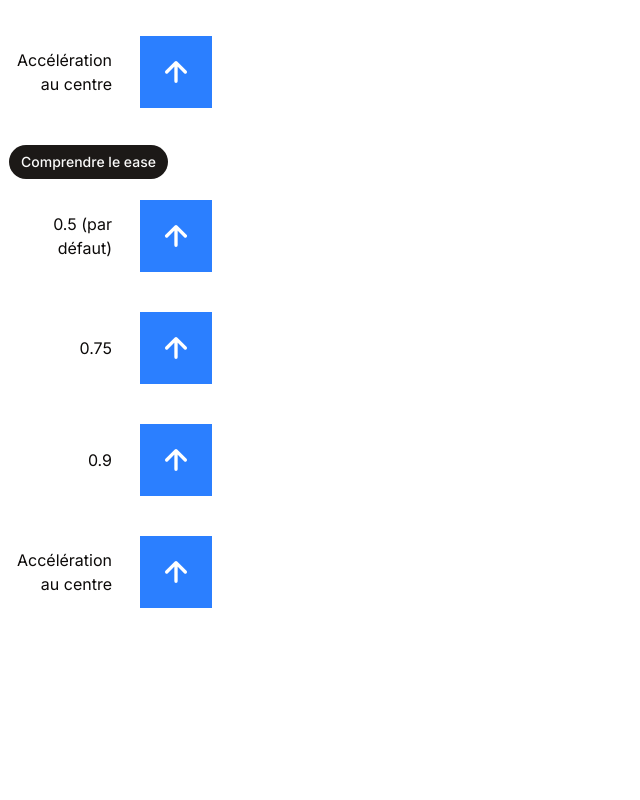
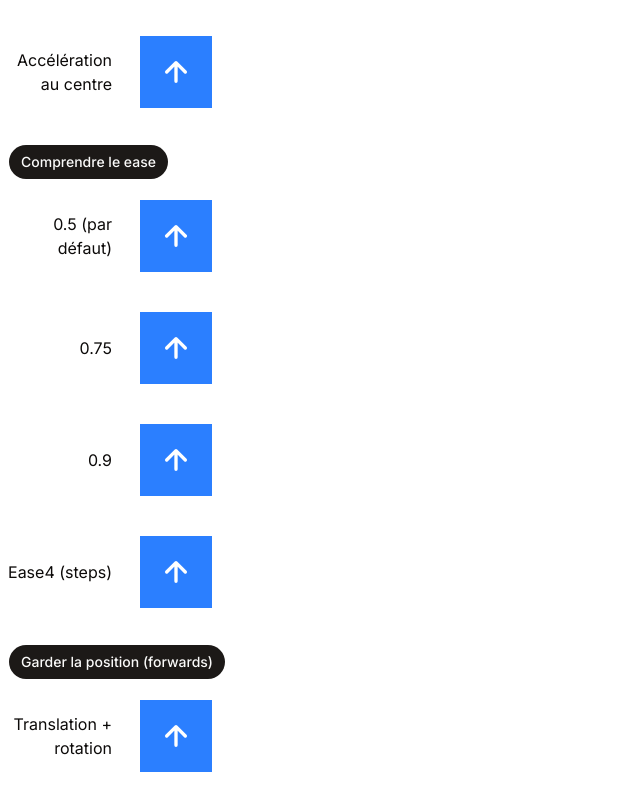
Before and after one commit to CEM-420-5W5/animations-info, a Next.js app: page / in a window 1280 px wide. Shown: the part 1032-1832 px from the top of the page, without its empty margins (0-640 px from the left). Before the commit the page ends 1668 px from the top, so only its background shows below. Built offline with nearby package versions, Linux system fonts and the light colour scheme.

Commit message:
Utilisation de fill: "forwards"

```diff
--- a/app/page.tsx
+++ b/app/page.tsx
@@ -166,6 +166,22 @@ export default function Home() {
     await animer(`ease4`, translationKeyframes);
   };
 
+  // fill: 'forwards' garde l'état final de l'animation après sa fin
+  const animerAvecFill = async () => {
+    const element = document.getElementById(`forward`);
+
+    const keyframes: Keyframe[] = [
+      { transform: 'translateX(0%) rotate(0deg)' },
+      { transform: 'translateX(100%) rotate(180deg)' }
+    ];
+
+    const animation = element?.animate(keyframes, {
+      duration: ANIMATION_DURATION_MS,
+      fill: 'forwards'
+    });
+    await animation?.finished;
+  };
+
   return (
     <div>
       <div className="p-2">
@@ -227,8 +243,16 @@ export default function Home() {
           <CarreAvecFleche id="ease3" />
         </div>
         <div className="flex items-center">
-          <span className="w-28 text-right pr-2">Accélération au centre</span>
+          <span className="w-28 text-right pr-2">Ease4 (steps)</span>
           <CarreAvecFleche id="ease4" />
+        </div>
+      </div>
+
+      <div className="p-2">
+        <Button className="mr-2" onClick={animerAvecFill}>Garder la position (forwards)</Button>
+        <div className="flex items-center">
+          <span className="w-28 text-right pr-2">Translation + rotation</span>
+          <CarreAvecFleche id="forward" />
         </div>
       </div>
 
```
